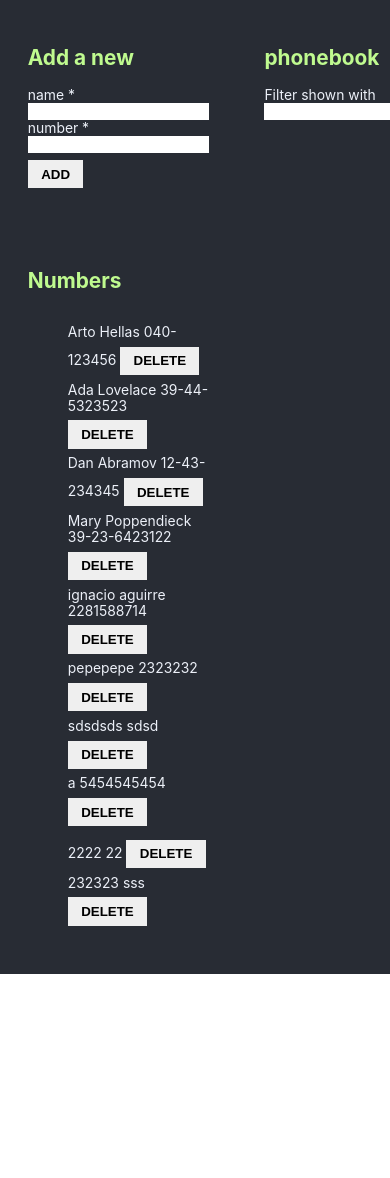
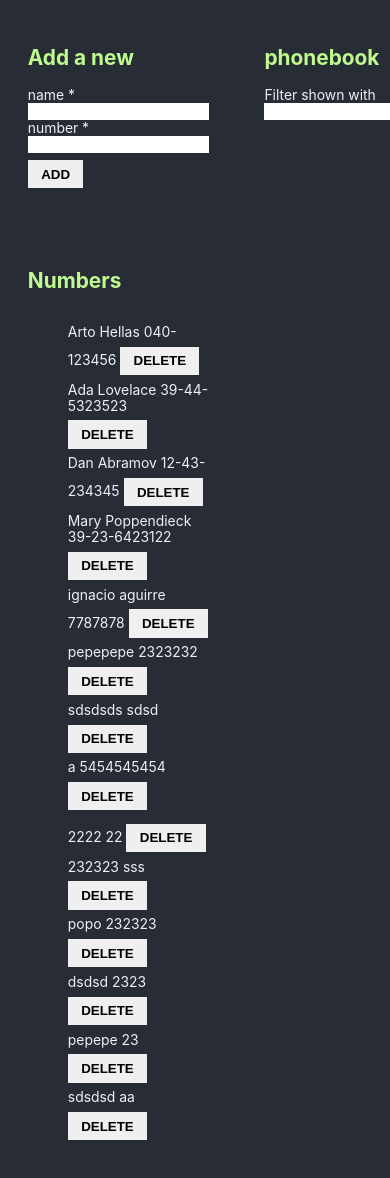
Before and after one commit to Aguirreignacio12/FullstackOpen, a React (Create React App) app in the folder part2/the_phone_book/: page / in a window 390 px wide. Shown: the top 1178 px of the page. Before the commit the page ends 974 px from the top, so only its background shows below. Built offline with nearby package versions, Linux system fonts and the light colour scheme; data requests are answered from the project's data file.

Commit message:
part2 the_phone_book step 11 - exercise 2.19

```diff
--- a/part2/the_phone_book/db.json
+++ b/part2/the_phone_book/db.json
@@ -23,7 +23,7 @@
     {
       "id": 5,
       "name": "ignacio aguirre",
-      "number": "2281588714"
+      "number": "7787878"
     },
     {
       "id": 6,
@@ -49,6 +49,26 @@
       "id": 10,
       "name": "232323",
       "number": "sss"
+    },
+    {
+      "id": 11,
+      "name": "popo",
+      "number": "232323"
+    },
+    {
+      "id": 12,
+      "name": "dsdsd",
+      "number": "2323"
+    },
+    {
+      "id": 13,
+      "name": "pepepe",
+      "number": "23"
+    },
+    {
+      "id": 14,
+      "name": "sdsdsd",
+      "number": "aa"
     }
   ]
 }
--- a/part2/the_phone_book/src/components/App.js
+++ b/part2/the_phone_book/src/components/App.js
@@ -2,6 +2,7 @@ import { React, useEffect, useState } from 'react'
 import PersonForm from './PersonForm'
 import Header from './Header'
 import { getAll, create, detelePerson, update } from '../services/dailyService'
+import Notification from './Notificacion'
 import Persons from './Persons'
 import Filter from './Filter'
 import '../App.css'
@@ -10,7 +11,9 @@ const App = () => {
   const [persons, setPersons] = useState([]),
     [newName, setNewName] = useState(''),
     [newNumber, setNewNumber] = useState(''),
-    [filter, setFilter] = useState('')
+    [filter, setFilter] = useState(''),
+    [successMessage, setSuccessMessage] = useState(null),
+    [errorMessage, setErrorMessage] = useState(null)
 
   const getPersons = () => {
     getAll().then(
@@ -45,13 +48,13 @@ const App = () => {
       const id = existingPerson.id
 
       update(id, changedNumber)
-        .then(returnedPerson =>
+        .then(returnedPerson => {
           setPersons(persons
             .map(person =>
               (person.id !== id ? person : returnedPerson)
-            )
-          )
-        )
+            ))
+          setSuccessMessage(`number of ${returnedPerson.name} updated`)
+        })
       resetValue()
       return
     }
@@ -65,6 +68,10 @@ const App = () => {
     create(personObj)
       .then(returnedPerson => {
         setPersons(persons.concat(returnedPerson))
+        setSuccessMessage(`Added ${returnedPerson.name}`)
+        setTimeout(() => {
+          setSuccessMessage(null)
+        }, 2000);
         resetValue()
       })
   }
@@ -84,13 +91,14 @@ const App = () => {
 
   return (
     <div className='App-content'>
+      <article className='art-form'>
+        <Header txt='Add a new' />
+        <PersonForm onFormSubmit={addPerson} name={newName} onChangeName={handleChangeName} number={newNumber} onChangeNumber={handleChangeNumber} />
+        <Notification successMessage={successMessage} errorMessage={errorMessage} />
+      </article>
       <article className='art-search'>
         <Header txt='phonebook' />
         <Filter value={filter} onChange={handleChangeFilter} />
-      </article>
-      <article className='art-form'>
-        <Header txt='Add a new' />
-        <PersonForm onFormSubmit={addPerson} name={newName} onChangeName={handleChangeName} number={newNumber} onChangeNumber={handleChangeNumber} />
       </article>
       <article className='art-persons'>
         <Header txt='Numbers' />
--- /dev/null
+++ b/part2/the_phone_book/src/components/Notificacion.js
@@ -0,0 +1,9 @@
+const Notification = ({ successMessage, errorMessage }) => {
+  if (!successMessage && !errorMessage) {
+    return null
+  }
+  return <>
+    <p className={`message ? ${successMessage}` ? "success" : "error"} >{successMessage ? successMessage : errorMessage}</p>
+  </>
+}
+export default Notification
--- a/part2/the_phone_book/src/index.css
+++ b/part2/the_phone_book/src/index.css
@@ -26,7 +26,7 @@ li {
 }
 
 h2 {
-  color:rgb(191, 250, 143)
+  color: rgb(191, 250, 143)
 }
 
 label {
@@ -47,10 +47,27 @@ button {
   padding: .5em 1em;
   transition: .2s all ease-in;
   text-transform: uppercase;
-  font-weight:bold;
+  font-weight: bold;
 }
 
 button:hover {
   transform: scale(1.1);
-background-color: rgb(255, 249, 164);
+  background-color: rgb(255, 249, 164);
 }
+
+.message {
+  background: lightgrey;
+  font-size: 20px;
+  border-style: solid;
+  border-radius: 5px;
+  padding: 10px;
+  margin-bottom: 10px;
+}
+
+.error {
+  color: red;
+}
+
+.success {
+  color: green;
+}
```
